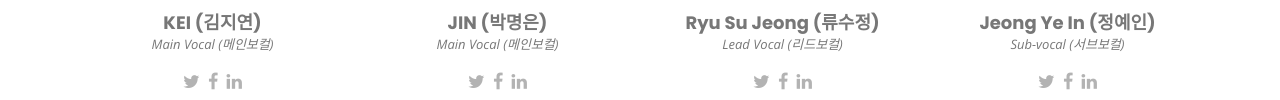
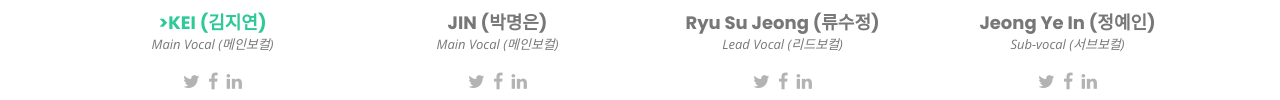
Before and after one commit to lvlzdiary1112/lvlzfanroom-website, a plain HTML site: page index.html in a window 1280 px wide. Shown: the part 4012-4112 px from the top of the page. Drawn offline with nearby package versions, Linux system fonts and the light colour scheme.

Commit message:
update kei website hyperlink

```diff
--- a/index.html
+++ b/index.html
@@ -275,7 +275,7 @@
           <div class="col-lg-3 col-md-6">
             <div class="member">
               <div class="pic"><img src="img/team-5.jpg" alt=""></div>
-              <h4>KEI (김지연)</h4>
+              <h4><a href ="https://keiinfo.netlify.app/about.html">>KEI (김지연)</a></h4>
               <span>Main Vocal (메인보컬)</span>
               <div class="social">
                 <a href="https://twitter.com/Official_LVLZ"><i class="fa fa-twitter"></i></a>
```
